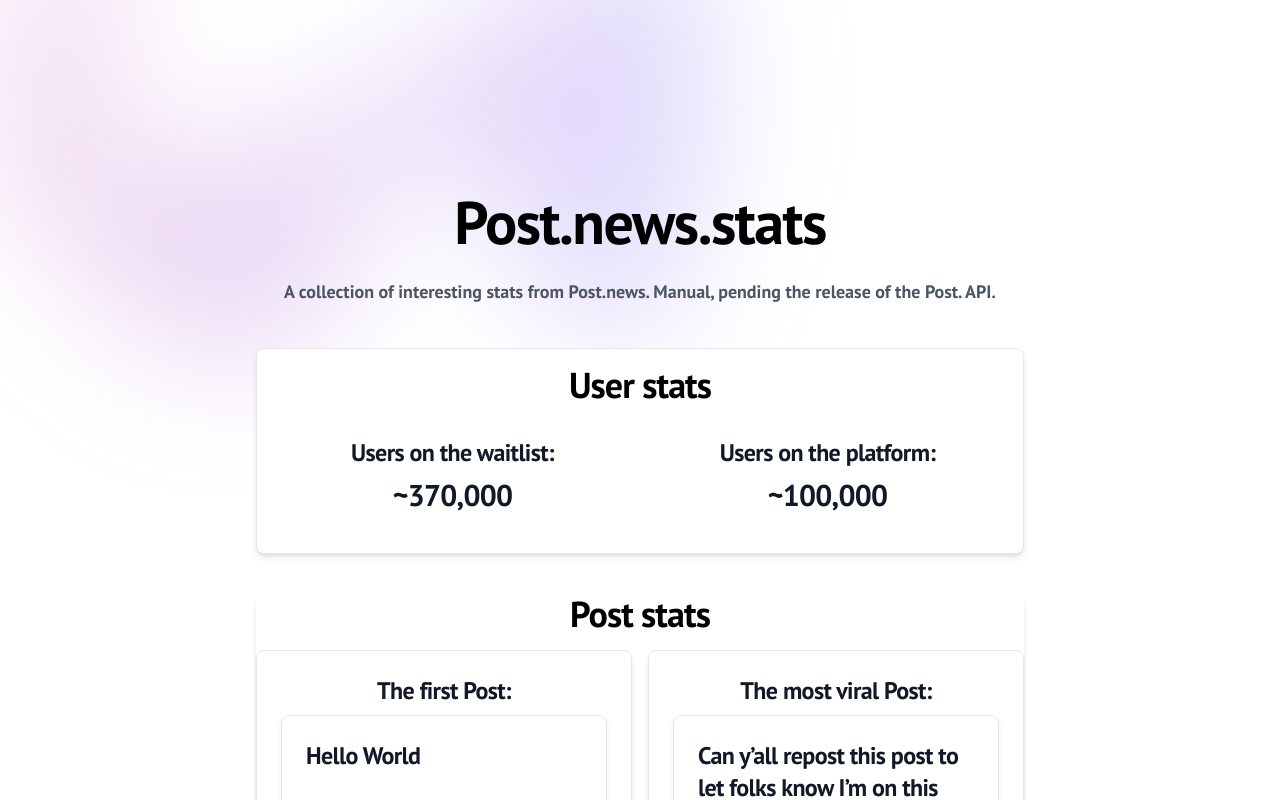
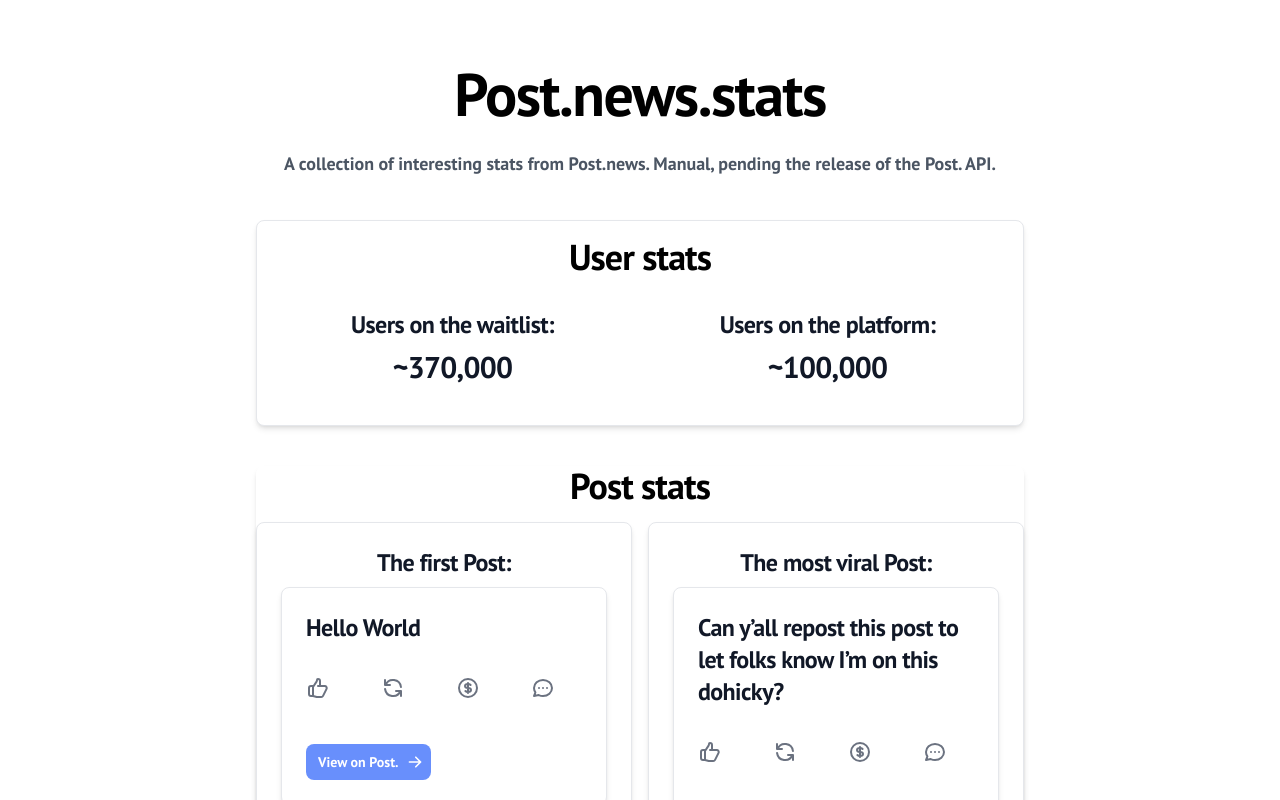
Before and after one commit to joshspires/post-stats, a React (Create React App) app: page / in a window 1280 px wide. Shown: the top 800 px of the page. Built offline with nearby package versions, Linux system fonts and the light colour scheme.

Commit message:
Update Hero.js

```diff
--- a/src/components/Hero.js
+++ b/src/components/Hero.js
@@ -1,36 +1,9 @@
 export default function Example() {
   return (
     <div className="isolate bg-white dark:bg-black h-full">
-      <div className="absolute inset-x-0 top-[-10rem] -z-10 transform-gpu overflow-hidden blur-3xl sm:top-[-20rem]">
-        <svg
-          className="relative left-[calc(50%-11rem)] -z-10 h-[21.1875rem] max-w-none -translate-x-1/2 rotate-[30deg] sm:left-[calc(50%-30rem)] sm:h-[42.375rem]"
-          viewBox="0 0 1155 678"
-          fill="none"
-          xmlns="http://www.w3.org/2000/svg"
-        >
-          <path
-            fill="url(#45de2b6b-92d5-4d68-a6a0-9b9b2abad533)"
-            fillOpacity=".3"
-            d="M317.219 518.975L203.852 678 0 438.341l317.219 80.634 204.172-286.402c1.307 132.337 45.083 346.658 209.733 145.248C936.936 126.058 882.053-94.234 1031.02 41.331c119.18 108.451 130.68 295.337 121.53 375.223L855 299l21.173 362.054-558.954-142.079z"
-          />
-          <defs>
-            <linearGradient
-              id="45de2b6b-92d5-4d68-a6a0-9b9b2abad533"
-              x1="1155.49"
-              x2="-78.208"
-              y1=".177"
-              y2="474.645"
-              gradientUnits="userSpaceOnUse"
-            >
-              <stop stopColor="#9089FC" />
-              <stop offset={1} stopColor="#FF80B5" />
-            </linearGradient>
-          </defs>
-        </svg>
-      </div>
       <main>
         <div className="relative px-6 lg:px-8">
-          <div className="mx-auto max-w-3xl pt-20 pb-32 sm:pt-48 sm:pb-40">
+          <div className="mx-auto max-w-3xl pt-16 pb-8">
             <div>
               <div>
                 <h1 className="text-4xl dark:text-white font-bold tracking-tight text-center sm:text-6xl">
```
